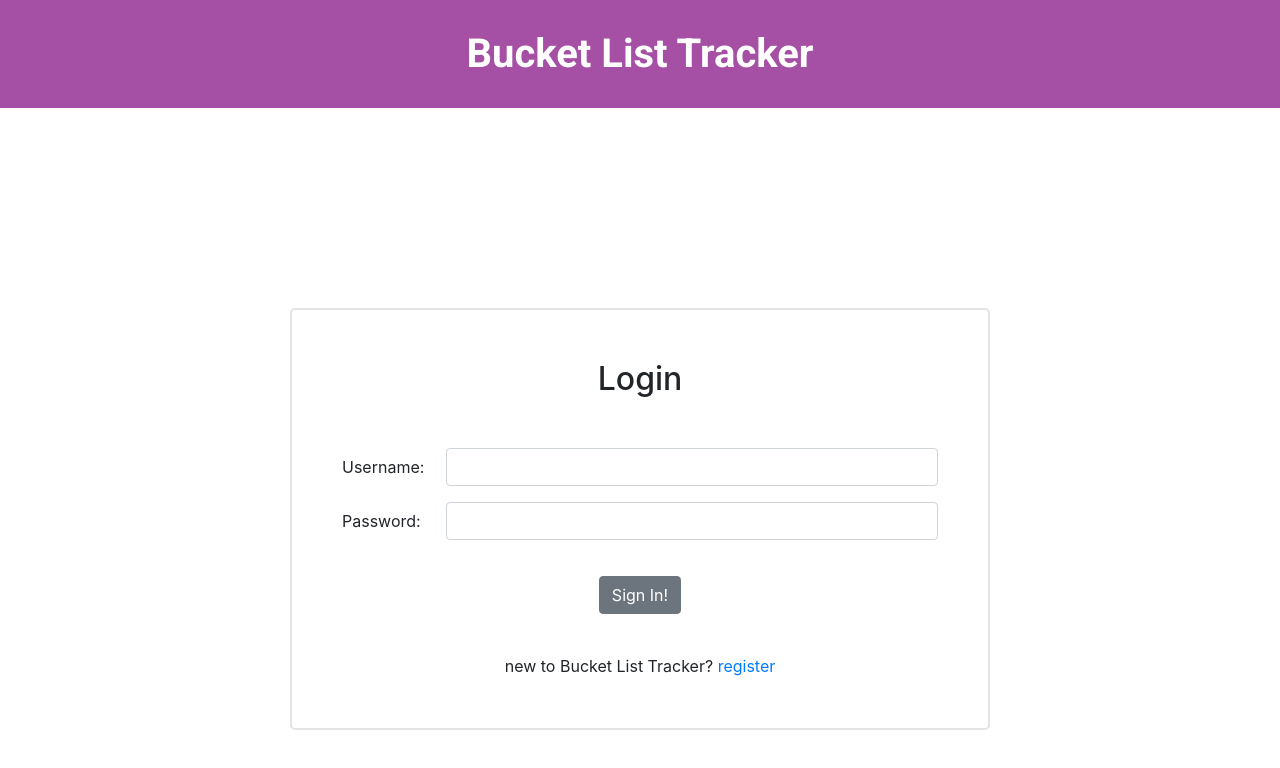
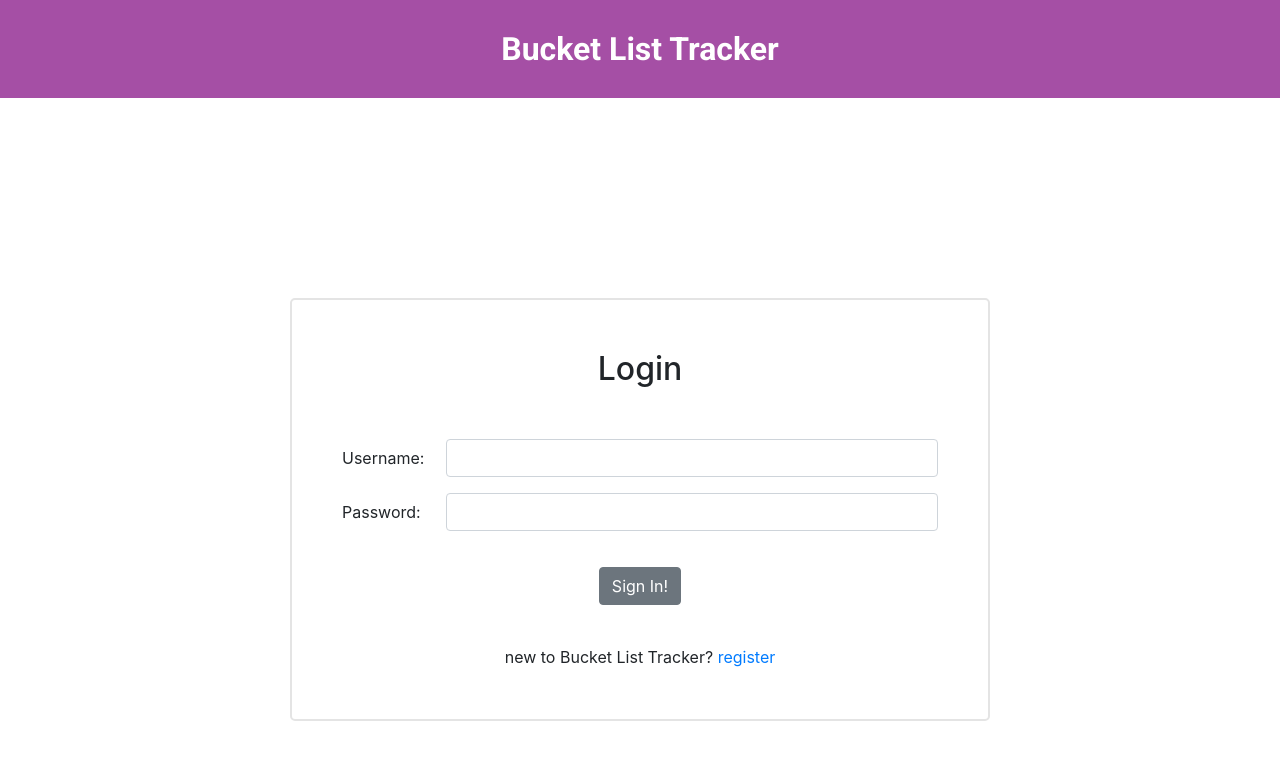
Before and after one commit to BrandonHarrison01/30for30-fe, a React (Create React App) app: page / in a window 1280 px wide. Shown: the top 768 px of the page. Built offline with nearby package versions, Linux system fonts and the light colour scheme; no server answers.

Commit message:
changed font in css reset

```diff
--- a/src/styling/app.scss
+++ b/src/styling/app.scss
@@ -23,6 +23,10 @@
         font-family: 'Roboto', sans-serif;
     }
 
+    h1 {
+        font-size: 2rem;
+    }
+
     h4 {
         font-size: 1.7rem;
     }
--- a/src/styling/reset.scss
+++ b/src/styling/reset.scss
@@ -15,7 +15,7 @@ time, mark, audio, video {
 	padding: 0;
 	border: 0;
 	font-size: 100%;
-	font: inherit;
+	font:  'Roboto', sans-serif;
 	vertical-align: baseline;
 }
 /* HTML5 display-role reset for older browsers */
```
